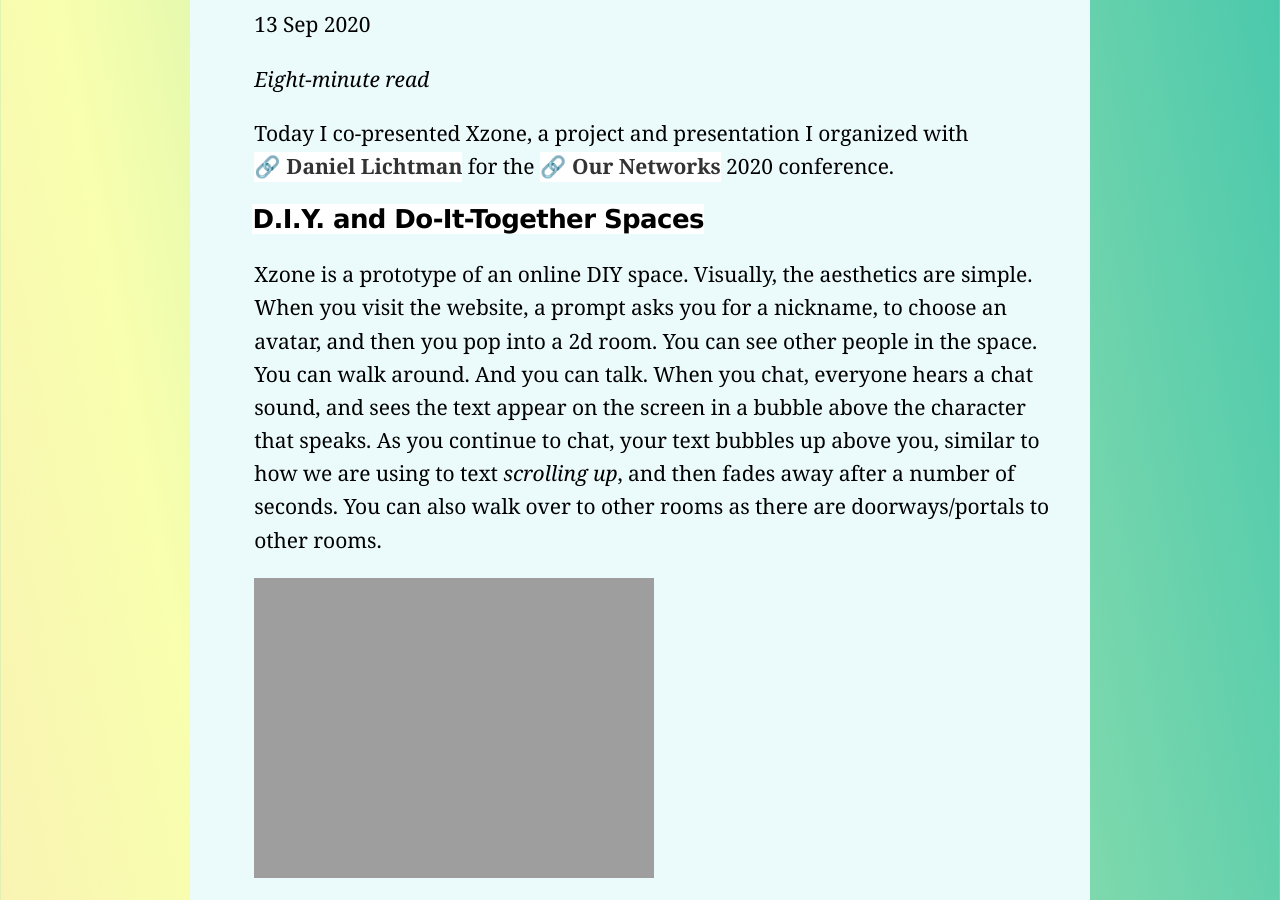
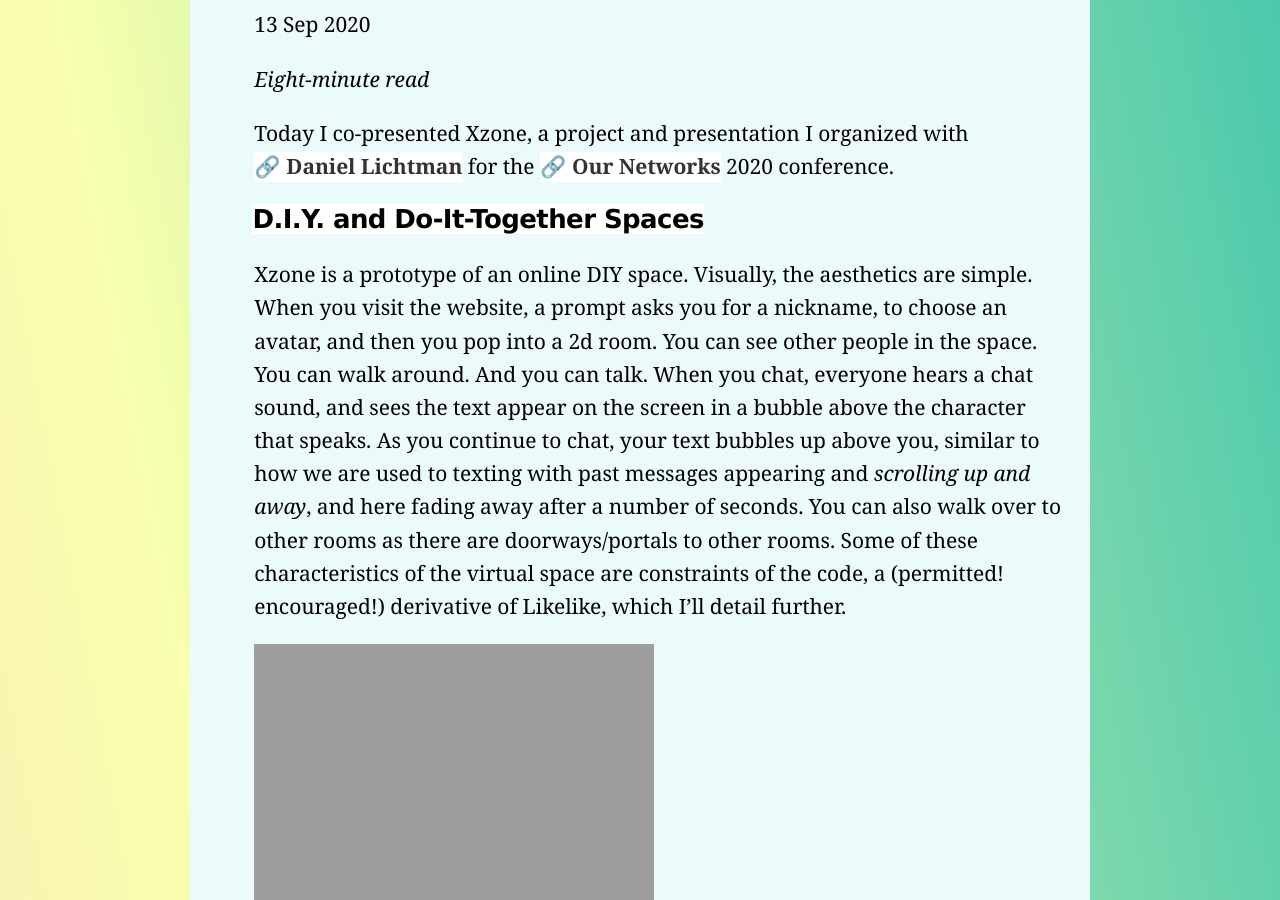
Before and after one commit to lee2sman/nosebook, a Jekyll site: the page built from _posts/2020-09-13-xzone-virtual-autonomous-zone.md, in a window 1280 px wide and 900 px high, scrolled down 313 px. Built offline with Jekyll 4.4.1, drawn with Linux system fonts in a browser that asks for light colours.

Commit message:
update xzone virtual autonomous zone

```diff
--- a/_posts/2020-09-13-xzone-virtual-autonomous-zone.md
+++ b/_posts/2020-09-13-xzone-virtual-autonomous-zone.md
@@ -8,7 +8,7 @@
 
 ### D.I.Y. and Do-It-Together Spaces
 
-Xzone is a prototype of an online DIY space. Visually, the aesthetics are simple. When you visit the website, a prompt asks you for a nickname, to choose an avatar, and then you pop into a 2d room. You can see other people in the space. You can walk around. And you can talk. When you chat, everyone hears a chat sound, and sees the text appear on the screen in a bubble above the character that speaks. As you continue to chat, your text bubbles up above you, similar to how we are using to text *scrolling up*, and then fades away after a number of seconds. You can also walk over to other rooms as there are doorways/portals to other rooms.
+Xzone is a prototype of an online DIY space. Visually, the aesthetics are simple. When you visit the website, a prompt asks you for a nickname, to choose an avatar, and then you pop into a 2d room. You can see other people in the space. You can walk around. And you can talk. When you chat, everyone hears a chat sound, and sees the text appear on the screen in a bubble above the character that speaks. As you continue to chat, your text bubbles up above you, similar to how we are used to texting with past messages appearing and *scrolling up and away*, and here fading away after a number of seconds. You can also walk over to other rooms as there are doorways/portals to other rooms. Some of these characteristics of the virtual space are constraints of the code, a (permitted! encouraged!) derivative of Likelike, which I'll detail further.
 
 ![Xzone prototype]({{"images/xzone/xzone.png" | absolute_url}})
 
```
